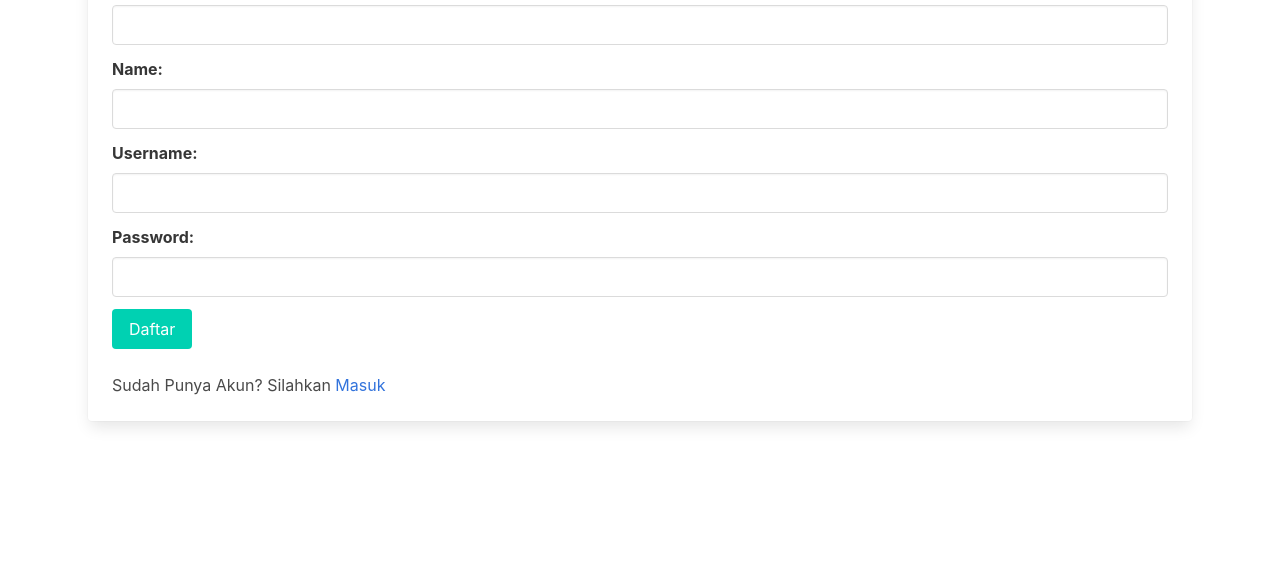
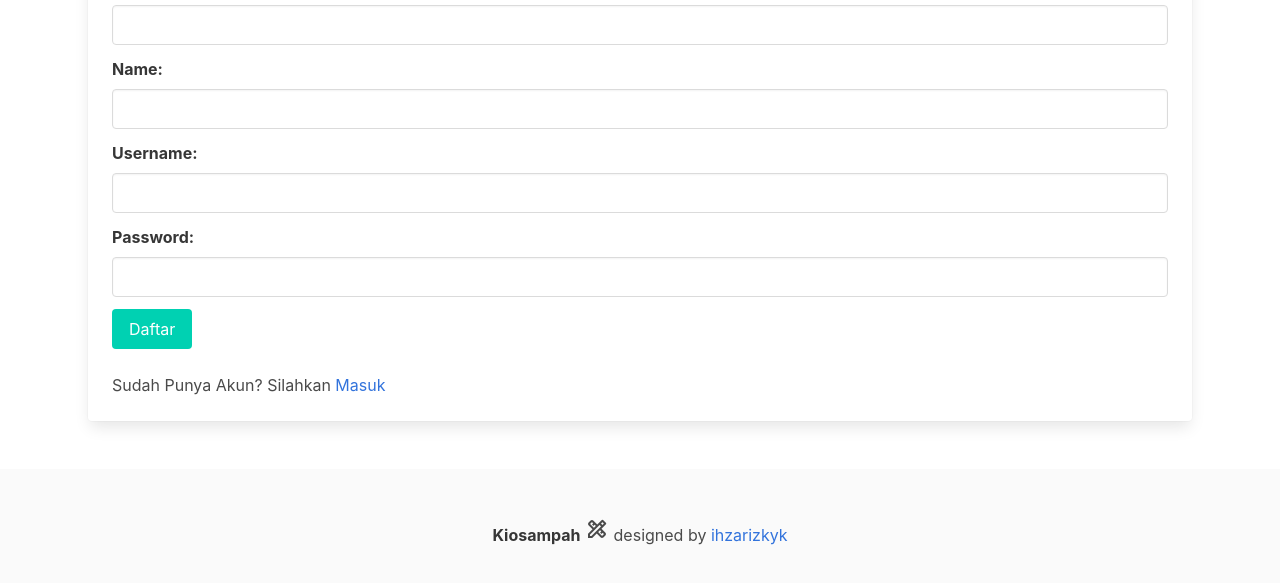
Before and after one commit to kiosampah/prototype, a plain HTML site: page register.html in a window 1280 px wide. Shown: the part 211-794 px from the top of the page. Drawn offline with Linux system fonts and the light colour scheme.

Commit message:
update footer

```diff
--- a/register.html
+++ b/register.html
@@ -117,4 +117,9 @@ document.addEventListener("DOMContentLoaded",()=>{const e=Array.prototype.slice.
 </script>
 
 </body>
+<footer class="footer">
+	<div class="content has-text-centered">
+		<strong>Kiosampah</strong>  <i class="material-icons-outlined">design_services</i> designed by <a href="https://github.com/ihzarizkyk">ihzarizkyk</a>
+	</div>
+</footer>
 </html>
```
Also changed, not shown: index.html (+5 -0 lines), login.html (+5 -0 lines), product/detail.html (+5 -0 lines), product/index.html (+5 -0 lines).
